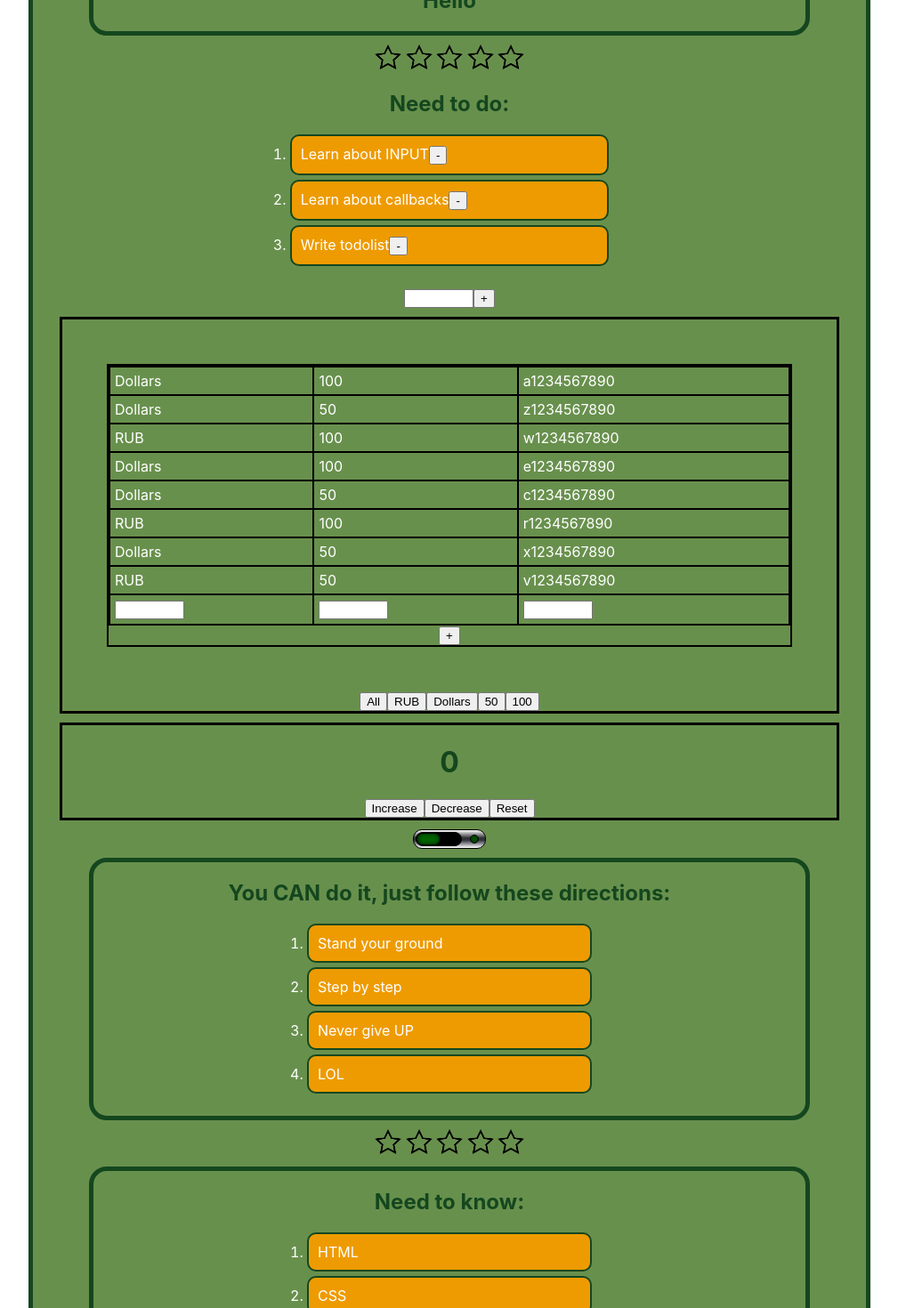
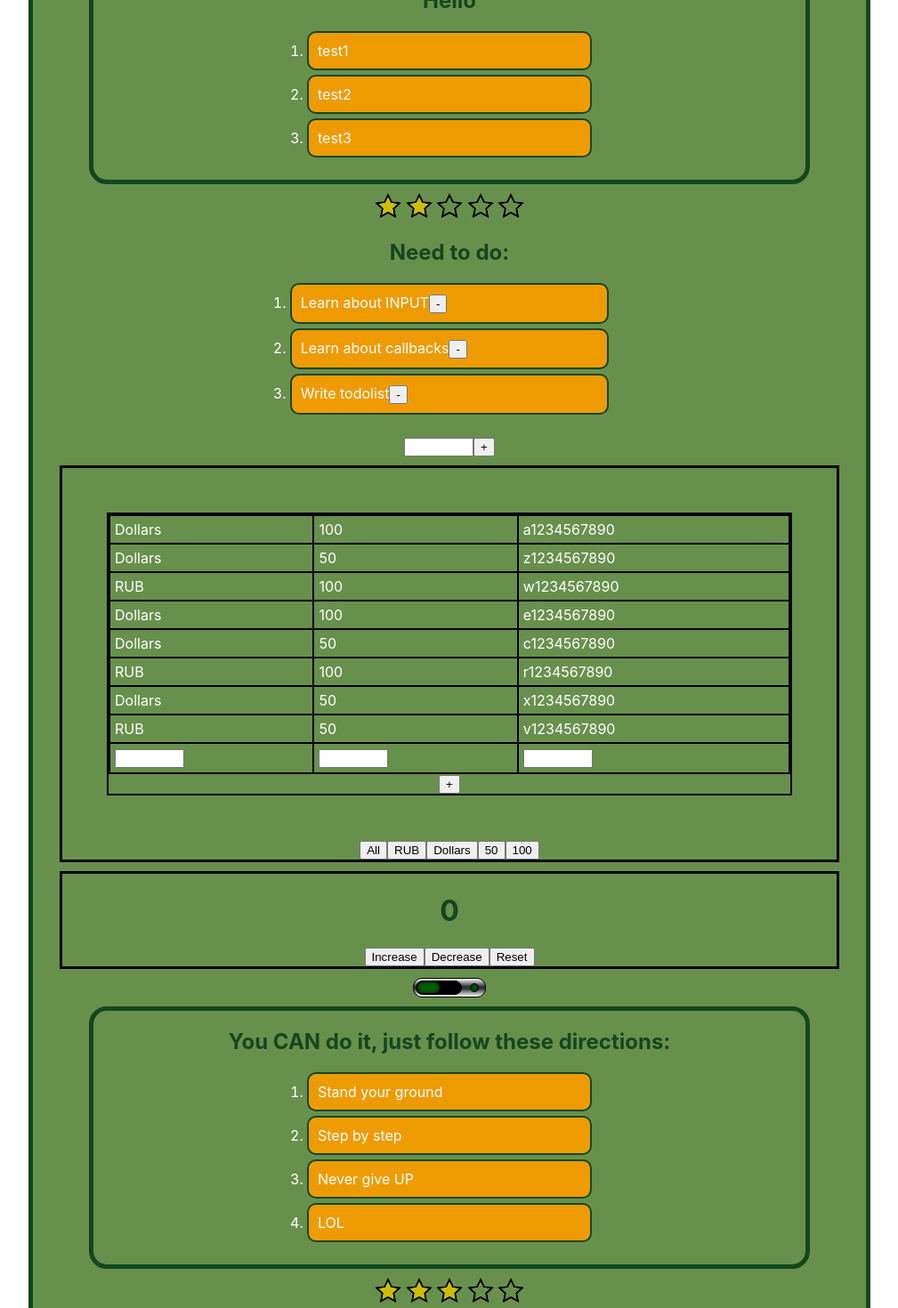
Before and after one commit to Pikadorius/samurai-way-main, a React (Create React App) app: page / in a window 1280 px wide. Shown: the part 140-1610 px from the top of the page at 89% size, without its empty margins (135-1144 px from the left). Built offline with nearby package versions, Linux system fonts and the light colour scheme.

Commit message:
some experiments with

```diff
--- a/src/App.tsx
+++ b/src/App.tsx
@@ -36,7 +36,7 @@ const students: Array<StudentsPropsType> = [
 function App() {
     console.log("App rendering");
     const [onOff, setOnOff] = useState<boolean>(true)
-    const changeSwith = () => {
+    const changeSwitch = () => {
         setOnOff(!onOff)
     }
 
@@ -45,20 +45,21 @@ function App() {
         <div className="App">
             <OnOff2/>
             <UncontrolledAccordion titleValue={"Hello"} listValue={['test1','test2','test3']}/>
-            <UncontrolledRating/>
+            <UncontrolledRating rating={2}/>
             <TodoList/>
             {/*<NewComponentForInputs/>
             <NewComponentForInputs2/>*/}
             <Banknotes/>
             <StateExample/>
-            <OnOff turndedOn={onOff} change={changeSwith}/>
+            <OnOff turndedOn={onOff} change={changeSwitch}/>
             <Accordion titleValue={"You CAN do it, just follow these directions:"}
                        listValue={["Stand your ground", "Step by step", "Never give UP", "LOL"]}
                        collapsed={!onOff}/>
-            <UncontrolledRating/>
+            <UncontrolledRating rating={3}/>
             <Accordion titleValue={"Need to know:"}
                        listValue={["HTML", "CSS", "JS"]}
                        collapsed={false}/>
+            <UncontrolledRating rating={1}/>
             {/*<Rating value={2} color={"red"}/>
             <NewComponent students={students}/>*/}
         </div>
--- a/src/Components/Accordion/UncontrolledAccordion.tsx
+++ b/src/Components/Accordion/UncontrolledAccordion.tsx
@@ -9,7 +9,7 @@ type AccordionPropsType = {
 
 const UncontrolledAccordion:React.FC<AccordionPropsType>= ({titleValue, listValue}) => {
     console.log("Accordion rendering")
-    const [collapsed, setCollapsed]=useState<boolean>(true)
+    const [collapsed, setCollapsed]=useState<boolean>(false)
 
         return (
             <div className={s.content}>
--- a/src/Components/Rating/UncontrolledRating.tsx
+++ b/src/Components/Rating/UncontrolledRating.tsx
@@ -4,11 +4,13 @@ import rating from './full.png'
 import norating from './empty.png'
 
 
-type RatingPropsType = {}
+type UncontolledRatingPropsType = {
+    rating: number
+}
 
-const UncontrolledRating = (props: RatingPropsType) => {
+const UncontrolledRating:React.FC<UncontolledRatingPropsType> = ({rating}) => {
     console.log("Rating rendering")
-    const [value, setValue] = useState<number>(0);
+    const [value, setValue] = useState<number>(rating);
 
     return (
         <div className={s.rating}>
```
